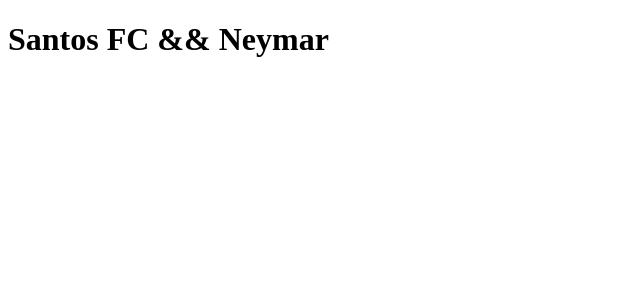
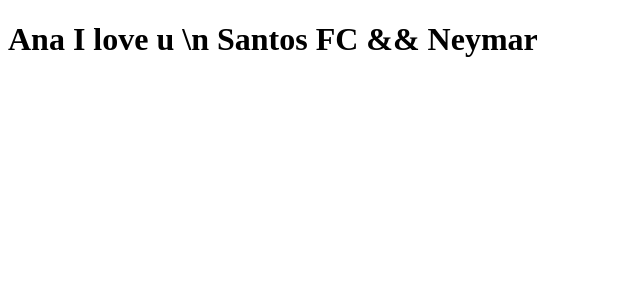
Before and after one commit to gceregatti96/clone-tabnews, a Next.js app: page / in a window 1280 px wide. Shown: the top 300 px of the page, without its empty margins (0-640 px from the left). Built offline with nearby package versions, Linux system fonts and the light colour scheme.

Commit message:
nova msgn

```diff
--- a/pages/index.js
+++ b/pages/index.js
@@ -1,5 +1,9 @@
 function Home() {
-    return <h1> Santos FC && Neymar</h1>
+
+    return <h1> Ana I love u \n
+
+            Santos FC && Neymar </h1>
+
 }
 
 export default Home;
```
